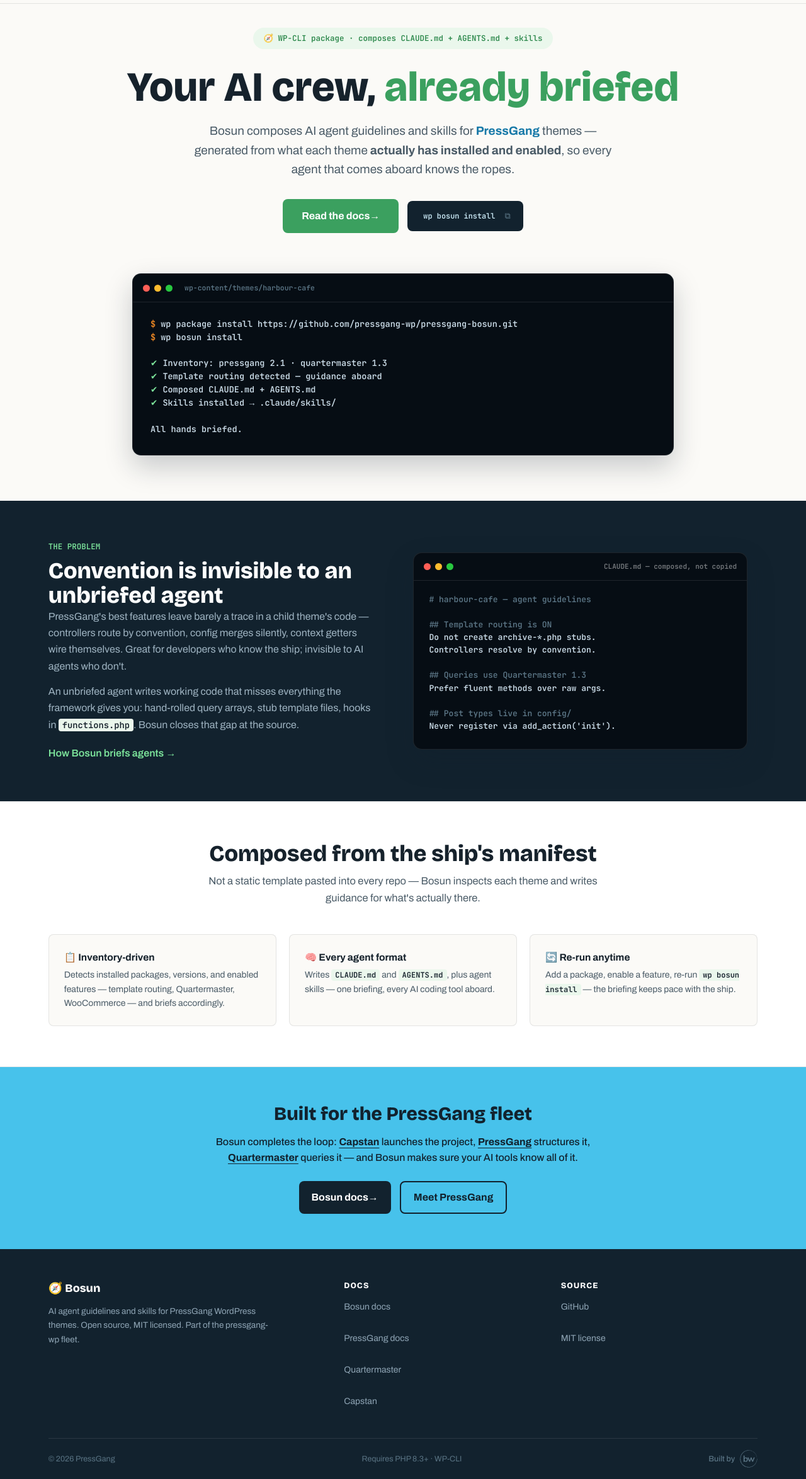
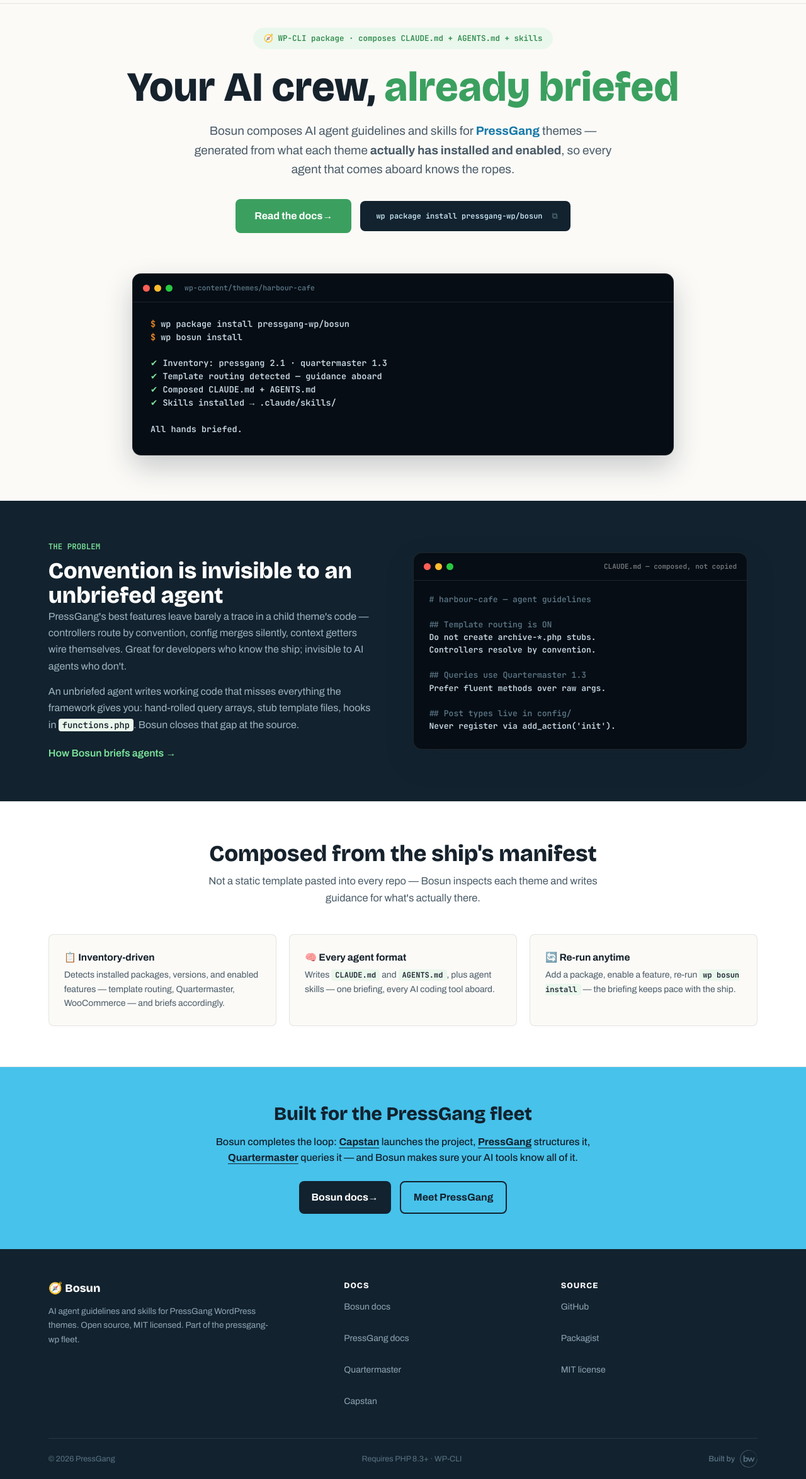
Before and after one commit to pressgang-wp/pressgang-dev, a website built with Vite: page bosun/index.html in a window 1280 px wide. Shown: the part 83-2431 px from the top of the page at 63% size. Built offline with nearby package versions, Linux system fonts and the light colour scheme.

Commit message:
Update Bosun to install via Packagist
Switch Bosun package installation from direct GitHub URL to Packagist package manager. Updates installation command from `wp package install https://github.com/pressgang-wp/pressgang-bosun.git` to `wp package install pressgang-wp/bosun` across documentation, schemas, and code samples. Adds Packagist link to footer and LLM context.

```diff
--- a/bosun/index.html
+++ b/bosun/index.html
@@ -62,6 +62,7 @@
         "@id": "https://pressgang.dev/#org"
       },
       "downloadUrl": "https://github.com/pressgang-wp/pressgang-bosun",
+      "installUrl": "https://packagist.org/packages/pressgang-wp/bosun",
       "softwareHelp": {
         "@type": "CreativeWork",
         "url": "https://docs.pressgang.dev/ecosystem/bosun"
@@ -127,8 +128,8 @@
       <p class="tool-hero__lede">Bosun composes AI agent guidelines and skills for <a href="https://pressgang.dev/" target="_blank" rel="noopener noreferrer">PressGang</a> themes — generated from what each theme <strong>actually has installed and enabled</strong>, so every agent that comes aboard knows the ropes.</p>
       <div class="tool-hero__actions">
         <a class="tool-button tool-button--primary tool-button--large" href="https://docs.pressgang.dev/ecosystem/bosun" target="_blank" rel="noopener noreferrer">Read the docs <span aria-hidden="true">&rarr;</span></a>
-        <button class="tool-copy-button" type="button" data-copy="wp bosun install" aria-label="Copy install command">
-          <code>wp bosun install</code>
+        <button class="tool-copy-button" type="button" data-copy="wp package install pressgang-wp/bosun" aria-label="Copy install command">
+          <code>wp package install pressgang-wp/bosun</code>
           <span class="copy-label" aria-live="polite" aria-atomic="true">⧉</span>
         </button>
       </div>
@@ -143,7 +144,7 @@
         <span class="tool-chrome__dot tool-chrome__dot--green"></span>
         <span class="tool-chrome__label tool-chrome__label--left">wp-content/themes/harbour-cafe</span>
       </div>
-      <pre class="tool-terminal__pre"><code><span><span class="tool-token tool-token--prompt">$</span> wp package install https://github.com/pressgang-wp/pressgang-bosun.git</span><span><span class="tool-token tool-token--prompt">$</span> wp bosun install</span><span>&nbsp;</span><span><span class="tool-token tool-token--success">✔</span> Inventory: pressgang 2.1 · quartermaster 1.3</span><span><span class="tool-token tool-token--success">✔</span> Template routing detected — guidance aboard</span><span><span class="tool-token tool-token--success">✔</span> Composed CLAUDE.md + AGENTS.md</span><span><span class="tool-token tool-token--success">✔</span> Skills installed → .claude/skills/</span><span>&nbsp;</span><span>All hands briefed.</span></code></pre>
+      <pre class="tool-terminal__pre"><code><span><span class="tool-token tool-token--prompt">$</span> wp package install pressgang-wp/bosun</span><span><span class="tool-token tool-token--prompt">$</span> wp bosun install</span><span>&nbsp;</span><span><span class="tool-token tool-token--success">✔</span> Inventory: pressgang 2.1 · quartermaster 1.3</span><span><span class="tool-token tool-token--success">✔</span> Template routing detected — guidance aboard</span><span><span class="tool-token tool-token--success">✔</span> Composed CLAUDE.md + AGENTS.md</span><span><span class="tool-token tool-token--success">✔</span> Skills installed → .claude/skills/</span><span>&nbsp;</span><span>All hands briefed.</span></code></pre>
     </div>
   </section>
     <section id="why" class="tool-section tool-split tool-split--dark" aria-labelledby="why-title">
@@ -215,6 +216,7 @@
 <div class="tool-footer__column">
         <h2>Source</h2>
         <a class="tool-footer__link" href="https://github.com/pressgang-wp/pressgang-bosun" target="_blank" rel="noopener noreferrer">GitHub</a>
+          <a class="tool-footer__link" href="https://packagist.org/packages/pressgang-wp/bosun" target="_blank" rel="noopener noreferrer">Packagist</a>
           <a class="tool-footer__link" href="https://github.com/pressgang-wp/pressgang-bosun/blob/main/LICENSE" target="_blank" rel="noopener noreferrer">MIT license</a>
       </div>
     </div>
--- a/data/bosun/content.json
+++ b/data/bosun/content.json
@@ -21,12 +21,12 @@
     "accent": "already briefed",
     "lede": "Bosun composes AI agent guidelines and skills for [PressGang](https://pressgang.dev/) themes — generated from what each theme **actually has installed and enabled**, so every agent that comes aboard knows the ropes.",
     "primary": { "label": "Read the docs", "href": "https://docs.pressgang.dev/ecosystem/bosun" },
-    "installCommand": "wp bosun install"
+    "installCommand": "wp package install pressgang-wp/bosun"
   },
   "terminal": {
     "ariaLabel": "How Bosun works",
     "label": "wp-content/themes/harbour-cafe",
-    "code": "$ wp package install https://github.com/pressgang-wp/pressgang-bosun.git\n$ wp bosun install\n\n✔ Inventory: pressgang 2.1 · quartermaster 1.3\n✔ Template routing detected — guidance aboard\n✔ Composed CLAUDE.md + AGENTS.md\n✔ Skills installed → .claude/skills/\n\nAll hands briefed."
+    "code": "$ wp package install pressgang-wp/bosun\n$ wp bosun install\n\n✔ Inventory: pressgang 2.1 · quartermaster 1.3\n✔ Template routing detected — guidance aboard\n✔ Composed CLAUDE.md + AGENTS.md\n✔ Skills installed → .claude/skills/\n\nAll hands briefed."
   },
   "sections": [
     {
@@ -90,6 +90,7 @@
         "title": "Source",
         "links": [
           { "label": "GitHub", "href": "https://github.com/pressgang-wp/pressgang-bosun" },
+          { "label": "Packagist", "href": "https://packagist.org/packages/pressgang-wp/bosun" },
           { "label": "MIT license", "href": "https://github.com/pressgang-wp/pressgang-bosun/blob/main/LICENSE" }
         ]
       }
--- a/data/bosun/schema.json
+++ b/data/bosun/schema.json
@@ -28,6 +28,7 @@
       "offers": { "@type": "Offer", "price": "0", "priceCurrency": "USD" },
       "author": { "@id": "https://pressgang.dev/#org" },
       "downloadUrl": "https://github.com/pressgang-wp/pressgang-bosun",
+      "installUrl": "https://packagist.org/packages/pressgang-wp/bosun",
       "softwareHelp": { "@type": "CreativeWork", "url": "https://docs.pressgang.dev/ecosystem/bosun" },
       "image": "https://pressgang.dev/assets/images/pressgang-logo-512.png"
     },
--- a/index.html
+++ b/index.html
@@ -485,7 +485,7 @@ Timber::render(
         <span class="pg-chrome__dot pg-chrome__dot--green"></span>
         <span class="pg-chrome__label">terminal</span>
       </div>
-      <pre class="pg-terminal__pre code-panel code-dark"><code><span class="t-num">$</span> wp package install https://github.com/pressgang-wp/pressgang-bosun.git
+      <pre class="pg-terminal__pre code-panel code-dark"><code><span class="t-num">$</span> wp package install pressgang-wp/bosun
 <span class="t-num">$</span> wp bosun install
 
 <span class="t-str">✔</span> Inventory: pressgang 2.1 · quartermaster 1.3
--- a/llms.txt
+++ b/llms.txt
@@ -18,6 +18,7 @@ PressGang is a modern WordPress parent theme framework for Timber and Twig. It p
 - Quartermaster repository: https://github.com/pressgang-wp/pressgang-quartermaster
 - Capstan repository: https://github.com/pressgang-wp/pressgang-capstan
 - Bosun repository: https://github.com/pressgang-wp/pressgang-bosun
+- Bosun Packagist package: https://packagist.org/packages/pressgang-wp/bosun
 - Snippets: https://github.com/pressgang-wp/pressgang-snippets
 - Child theme starter: https://github.com/pressgang-wp/pressgang-child
 
--- a/src/render/code-samples.mjs
+++ b/src/render/code-samples.mjs
@@ -137,7 +137,7 @@ Timber::render(
 
 <span class="t-com">// Same plain WP_Query args — 5 readable steps</span>`,
 
-  bosun: `<span class="t-num">$</span> wp package install https://github.com/pressgang-wp/pressgang-bosun.git
+  bosun: `<span class="t-num">$</span> wp package install pressgang-wp/bosun
 <span class="t-num">$</span> wp bosun install
 
 <span class="t-str">✔</span> Inventory: pressgang 2.1 · quartermaster 1.3
```
